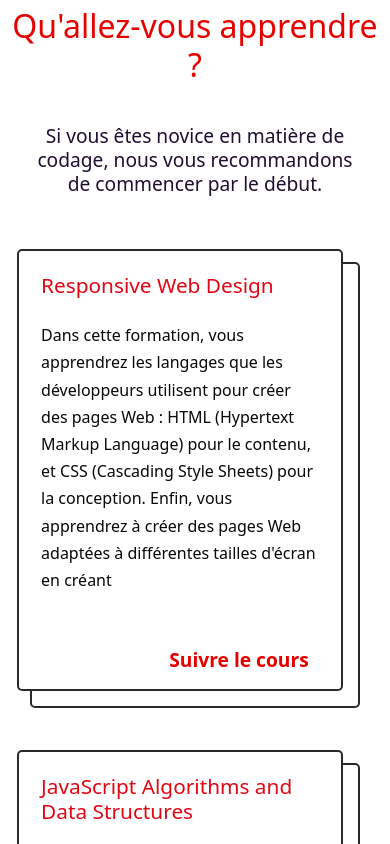
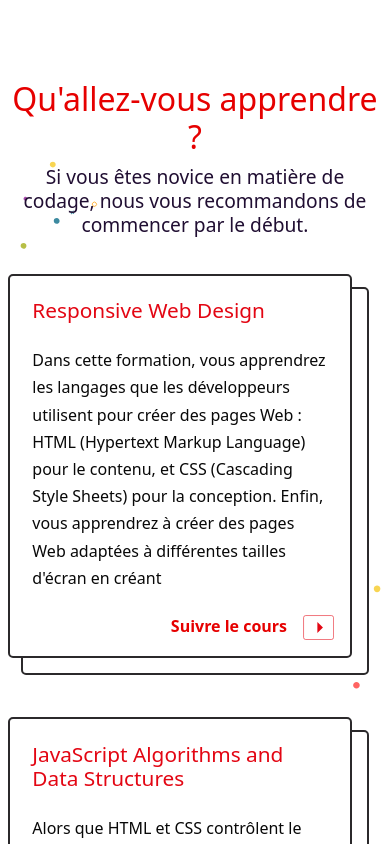
Before and after one commit to ExcaliburSims/landing, a React (Create React App) app: page / in a window 390 px wide. Shown: the top 844 px of the page. Built offline with nearby package versions, Linux system fonts and the light colour scheme.

Commit message:
feat: fix responsive mobile

```diff
--- a/src/components/Card-formation.css
+++ b/src/components/Card-formation.css
@@ -1,5 +1,5 @@
 .overlay {
-  height: 70%;
+  height: 100% !important;
   width: 45%;
   background-color: rgb(255, 255, 255);
   border: solid #2b292b 2px;
@@ -40,19 +40,18 @@
 /* Responsive */
 
 @media screen and (min-width: 2560px) {
-  .overlay {
-    height: 85%;
-    width: 45%;
-    margin: 2%;
+  /* .overlay {
+    height: 100% !important;
+    width: 55%;
   }
   .square {
-    padding: 4rem !important;
+    padding: 3rem !important;
   }
   .card-title {
-    font-size: 4rem;
+    font-size: 2.5rem;
   }
   .card-text {
-    font-size: 2.13rem;
+    font-size: 1.8rem;
     line-height: 2.7rem;
     text-align: left;
   }
@@ -62,7 +61,7 @@
   }
   .link-container {
     padding-bottom: 2rem !important;
-  }
+  } */
 }
 
 @media screen and (max-width: 1440px) {
@@ -109,7 +108,7 @@
 
 @media screen and (max-width: 576px) {
   .overlay {
-    width: 90%;
+    width: 95%;
     margin-bottom: 10%;
   }
   .square {
@@ -133,13 +132,13 @@
     line-height: 1.7rem;
   }
   .card-link {
-    font-size: 1.2rem;
+    font-size: 1rem;
     text-align: right !important;
-    padding-bottom: 10px !important;
     font-weight: 600;
   }
   .play {
-    display: none;
+    width: 10%;
+    height: 10%;
   }
   .link-container {
     padding-top: 0 !important;
@@ -148,6 +147,7 @@
 @media screen and (max-width: 320px) {
   .overlay {
     width: 95%;
+    height: 45%;
     margin-bottom: 10%;
   }
   .square {
--- a/src/components/Card-formation.tsx
+++ b/src/components/Card-formation.tsx
@@ -19,14 +19,14 @@ const Card = (props: {
             <p className="mt-4 card-text">{props.paragraph}</p>
           </div>
         </div>
-        <div className="text-end pt-5 link-container">
+        <div className="text-end pt-3 link-container">
           {props.link === true ? (
-            <>
+            <div className="card-button">
               <a href="#" className="card-link pe-3">
                 Suivre le cours
               </a>
               <img src={PlayIcon} alt="Laptop icon" className="play" />
-            </>
+            </div>
           ) : (
             <span className="text-muted card-link">Bientôt disponible</span>
           )}
--- a/src/components/Section-formation.css
+++ b/src/components/Section-formation.css
@@ -1,10 +1,10 @@
 .section {
-  height: 100vh;
+  height: max-content;
+  padding: 5rem 0 4rem 0;
 }
 .title {
   color: #e60000;
   font-size: 2.4rem;
-  padding-top: 5%;
 }
 .subtitle {
   max-width: 50%;
@@ -18,6 +18,8 @@
   flex-direction: row;
   justify-content: space-between;
   align-items: center;
+  margin-top: 4rem;
+  height: max-content;
 }
 .stars-top {
   width: 25%;
@@ -36,28 +38,15 @@
 
 /* Responsive */
 
-@media screen and (max-width: 576px) {
+@media screen and (min-width: 2560px) {
   .title {
-    font-size: 2rem;
-    padding-top: 2%;
+    font-size: 4rem;
   }
   .subtitle {
     max-width: 100%;
-    margin: 0 auto;
-    font-size: 1.2rem;
-    line-height: 1.5rem;
-    padding: 2rem 0 3rem 0;
-  }
-  .stars-bottom {
-    display: none;
-  }
-  .stars-top {
-    display: none;
-  }
-  .card-container {
-    flex-direction: column;
-    justify-content: space-between;
-    align-items: center;
+    font-size: 2.3rem;
+    line-height: 2.3rem;
+    margin-top: 1rem;
   }
 }
 
@@ -72,13 +61,20 @@
   }
 }
 
-@media screen and (min-width: 2560px) {
+@media screen and (max-width: 576px) {
   .title {
-    font-size: 5rem;
+    font-size: 2rem;
   }
   .subtitle {
     max-width: 100%;
-    font-size: 3rem;
-    line-height: 3.5rem;
+    margin: 0 auto;
+    font-size: 1.2rem;
+    line-height: 1.5rem;
+  }
+  .card-container {
+    flex-direction: column;
+    justify-content: space-between;
+    align-items: center;
+    margin-top: 2rem;
   }
 }
--- a/src/components/Section-formation.tsx
+++ b/src/components/Section-formation.tsx
@@ -16,15 +16,15 @@ const Section = () => {
   return (
     <div className="section">
       <img src={Startop} alt="stars" className="stars-top" />
-      <div className="container h-100 d-flex flex-column justify-content-around">
-        <div>
+      <div className="container d-flex flex-column justify-content-around">
+        <div className="">
           <h2 className="text-center title">Qu'allez-vous apprendre ?</h2>
           <p className="text-center subtitle">
             Si vous êtes novice en matière de codage, nous vous recommandons de
             commencer par le début.
           </p>
         </div>
-        <div className="h-75 card-container">
+        <div className="card-container">
           <Card
             icon={LaptopIcon}
             title={title1}
```
